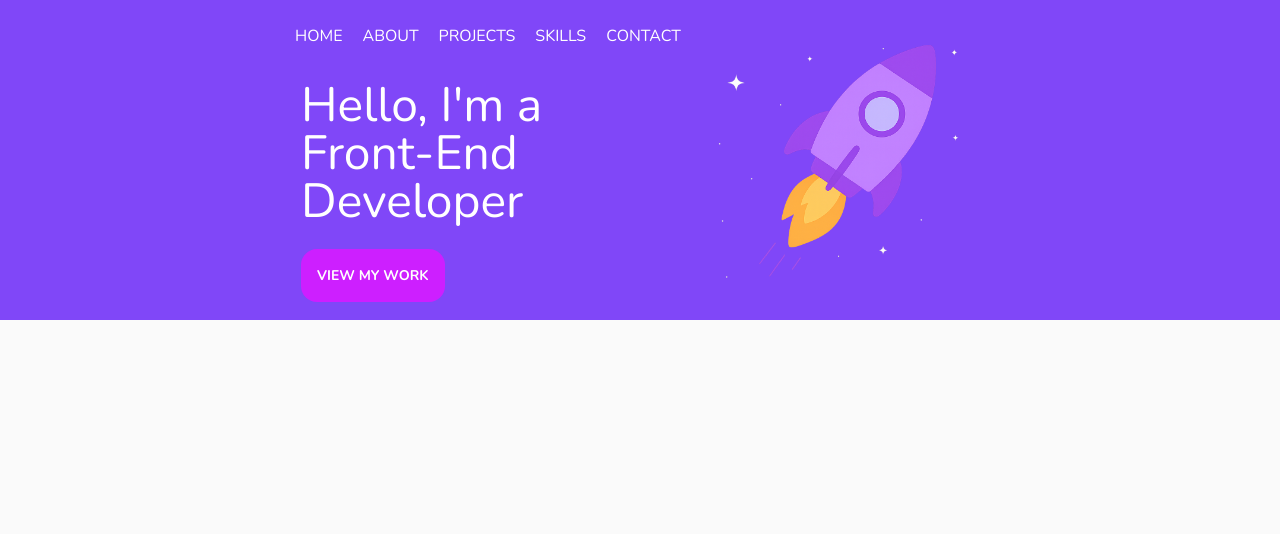
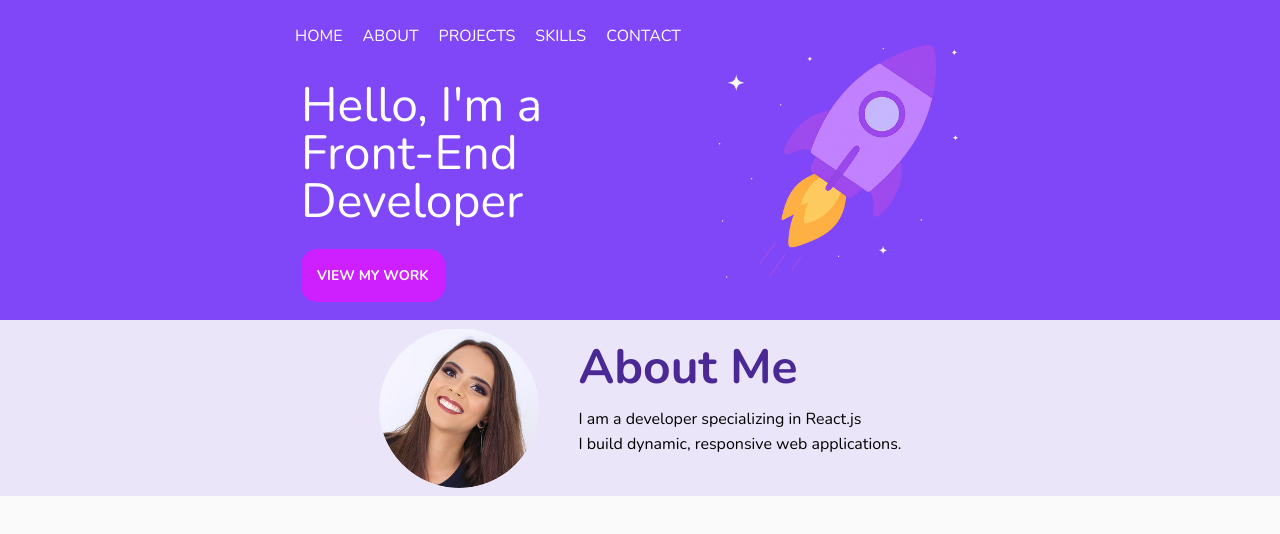
Before and after one commit to LeticiaRosa/leticiarosa.github.io, a React (Vite) app: page / in a window 1280 px wide. Shown: the top 534 px of the page. Built offline with nearby package versions, Linux system fonts and the light colour scheme.

Commit message:
feat: section about me

```diff
--- a/src/App.tsx
+++ b/src/App.tsx
@@ -1,10 +1,12 @@
 
+import { AboutMe } from './components/AboutMe'
 import { Header } from './components/Header'
 
 export default function App() {
   return (
     <>
       <Header/>
+      <AboutMe/>
     </>
   )
 }
--- /dev/null
+++ b/src/components/AboutMe.tsx
@@ -0,0 +1,22 @@
+
+import imgMe from '../../public/images/ME.png'
+export function AboutMe() {
+    return (
+        <div className="flex flex-row items-center justify-center bg-purple-light text-white w-full h-full p-4 lg:p-2">
+          <div className="flex flex-col md:flex-row items-center justify-between gap-10 h-full ">
+          <img src={imgMe} alt="My Image" className="max-h-40 max-w-full rounded-full object-contain" />
+          <div>
+            <h1 className="text-4xl md:text-4xl lg:text-5xl text-purple-dark font-bold">
+                  About Me
+              </h1>
+              <p className="text-black text-lg md:text-md lg:text-m lg:py-4">
+                I am a developer specializing in React.js
+                <br/>
+                I build dynamic, responsive web applications.
+              </p>
+          </div>
+          </div>
+
+        </div>
+    )
+}
```
Also changed, not shown: public/images/ME.png (added).
